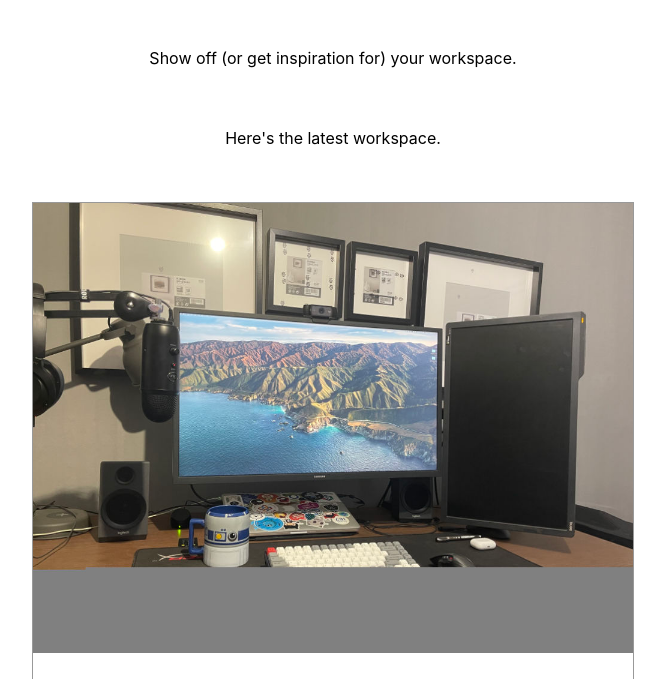
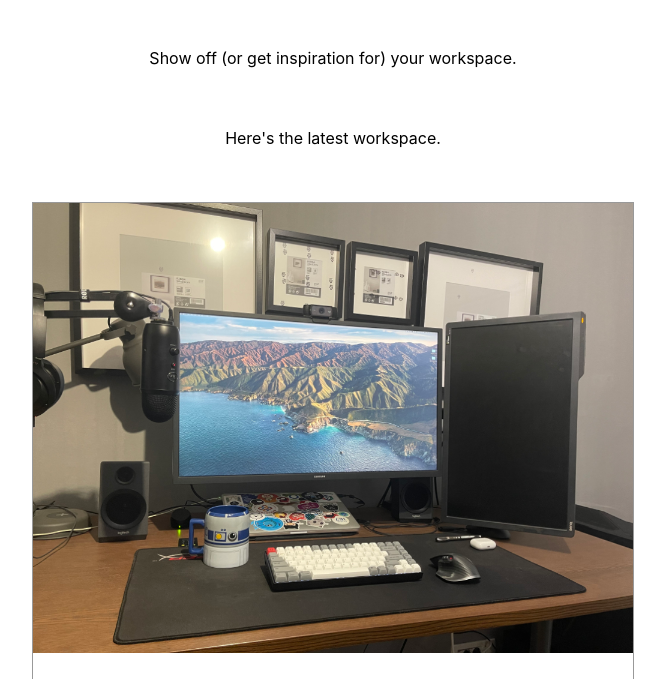
Before and after one commit to markconroy/dev-workspaces, a Gatsby site: page / in a window 1280 px wide. Shown: the part 113-792 px from the top of the page, without its empty margins (307-972 px from the left). Built offline with nearby package versions, Linux system fonts and the light colour scheme; Gatsby itself is replaced by a stand-in of ours.

Commit message:
update image to remove grey bar

```diff
--- a/src/workspaces/2021-03-12-juanluis-lozano/juanluis-lozano.md
+++ b/src/workspaces/2021-03-12-juanluis-lozano/juanluis-lozano.md
@@ -1,6 +1,6 @@
 ---
 title: Juanluis Lozano
-image: 2021-03-12-juanluis-lozano.JPG
+image: 2021-03-12-juanluis-lozano.jpg
 like: Stand Up desk with plenty of space (sometimes too much). What I like about it is the depth of it (80cm) so the screens don't have to me right on my face.
 change: I'd change my side monitor (24" 1920x1080) for a 27" one.. but not something urgent.
 blog: https://vulcanr.me/blog
```
Also changed, not shown: src/workspaces/2021-03-12-juanluis-lozano/2021-03-12-juanluis-lozano.JPG (deleted), src/workspaces/2021-03-12-juanluis-lozano/2021-03-12-juanluis-lozano.jpg (added).
